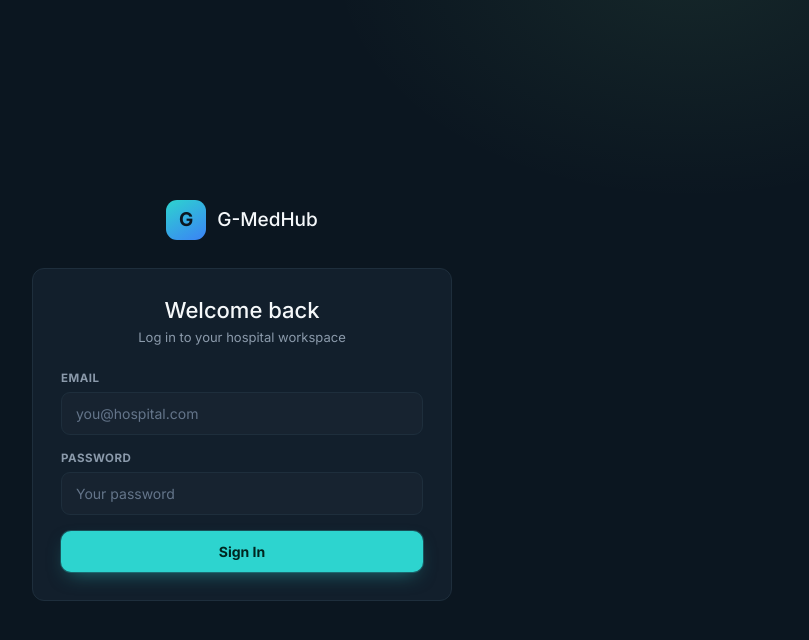
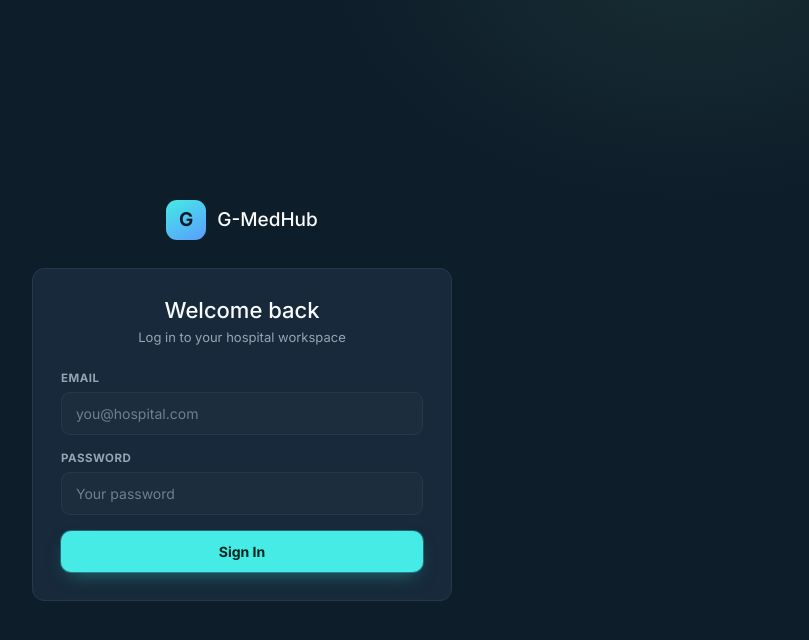
Before and after one commit to 4gs6776-lang/GOODIE-MEDHUB, a React (Vite) app: page /login in a window 1280 px wide. Shown: the top 640 px of the page, without its empty margins (398-1207 px from the left). Built offline with nearby package versions, Linux system fonts and the light colour scheme.

Commit message:
Update globals.css

```diff
--- a/src/theme/globals.css
+++ b/src/theme/globals.css
@@ -1,30 +1,30 @@
 @import url('https://fonts.googleapis.com/css2?family=JetBrains+Mono:wght@400;500;600;700&display=swap');
 :root{
-  --bg:#0B1620;
-  --bg-elevated:#101E2A;
-  --bg-card:#121F2C;
-  --bg-card-hover:#182633;
-  --sidebar-bg:#0D1A24;
-  --header-bg:#0F1D28;
-  --line:#1E2E3C;
-  --line-soft:#25384A;
-  --teal:#2DD4CF;
-  --teal-bright:#5EEAE5;
-  --teal-soft:rgba(45,212,207,0.12);
-  --teal-active:rgba(45,212,207,0.16);
-  --teal-border:rgba(45,212,207,0.25);
-  --gold:#F0B429;
-  --violet:#7C5CFC;
-  --blue:#3B82F6;
-  --ivory:#F5F8FA;
-  --muted:#8B9AAB;
-  --muted-dim:#64758A;
-  --danger:#E5484D;
-  --danger-soft:rgba(229,72,77,0.12);
-  --success:#2DD9A3;
-  --success-soft:rgba(45,217,163,0.12);
-  --warning:#F5A623;
-  --warning-soft:rgba(245,166,35,0.12);
+  --bg:#0E1D2A;
+  --bg-elevated:#152A39;
+  --bg-card:#17293A;
+  --bg-card-hover:#1E3244;
+  --sidebar-bg:#11212E;
+  --header-bg:#14232F;
+  --line:#26394A;
+  --line-soft:#2D4054;
+  --teal:#45EBE4;
+  --teal-bright:#7DF7F2;
+  --teal-soft:rgba(69,235,228,0.15);
+  --teal-active:rgba(69,235,228,0.20);
+  --teal-border:rgba(69,235,228,0.30);
+  --gold:#FFD24A;
+  --violet:#9C82FF;
+  --blue:#5B9CFF;
+  --ivory:#F8FAFB;
+  --muted:#96A5B5;
+  --muted-dim:#6E7F92;
+  --danger:#FF666B;
+  --danger-soft:rgba(255,102,107,0.15);
+  --success:#45EDB8;
+  --success-soft:rgba(69,237,184,0.15);
+  --warning:#FFBB4E;
+  --warning-soft:rgba(255,187,78,0.15);
   --radius:12px;
   --font-display:'Inter', sans-serif;
   --font-body:'Inter', sans-serif;
```
